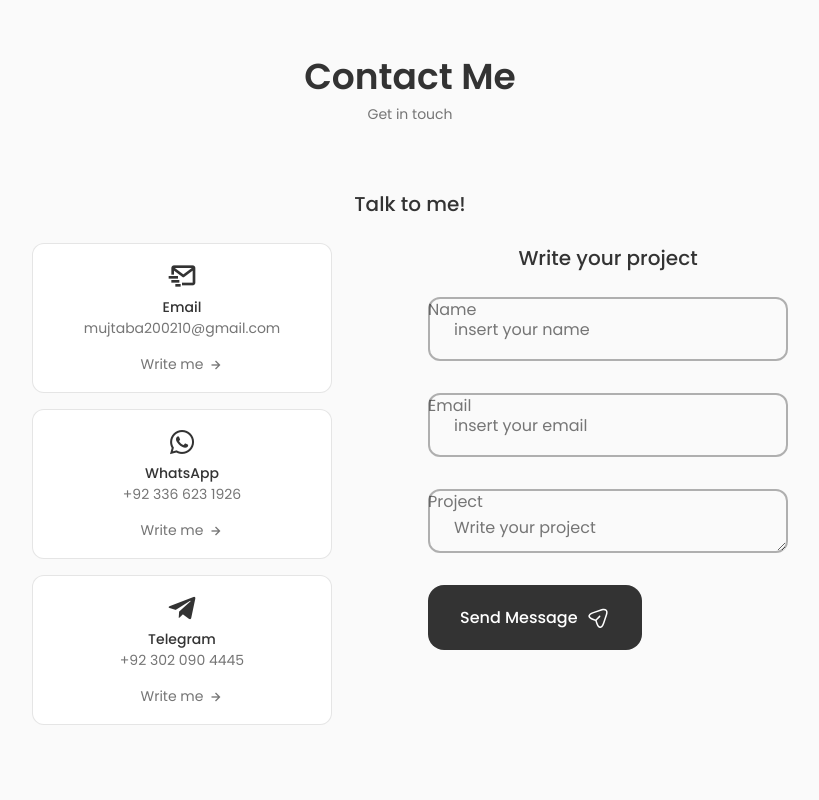
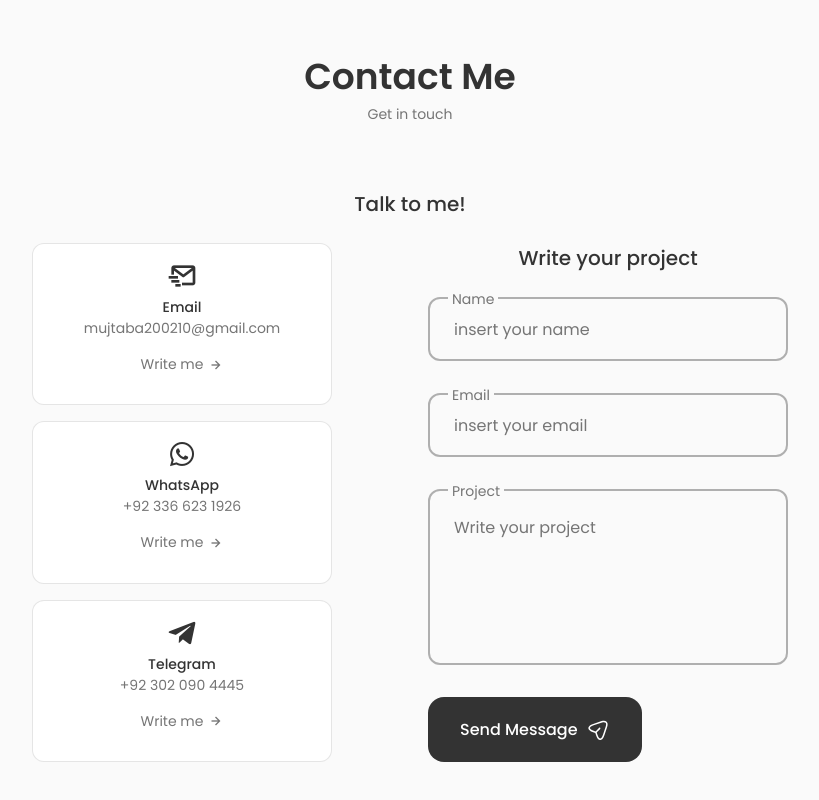
Before and after one commit to AhmadMujtaba200210/personal-portfolio, a React (Create React App) app in the folder portfolio/: page / in a window 1280 px wide. Shown: the part 3208-4008 px from the top of the page, without its empty margins (230-1049 px from the left). Built offline with nearby package versions, Linux system fonts and the light colour scheme.

Commit message:
feat: working on contact form

```diff
--- a/portfolio/src/components/contact/Contact.jsx
+++ b/portfolio/src/components/contact/Contact.jsx
@@ -69,7 +69,7 @@
               />
             </div>
 
-            <div className="contact__form-div">
+            <div className="contact__form-div contact__form-area">
               <label className="contact__form-tag">Project</label>
              <textarea name="project" cols="30" rows="10"
              className='contact__form-input' placeholder='Write your project'></textarea>
--- a/portfolio/src/components/contact/contact.css
+++ b/portfolio/src/components/contact/contact.css
@@ -83,3 +83,21 @@
 .contact__form{
     width: 360px;
 }
+
+.contact__form-tag{
+    position: absolute;
+    top: -0.75rem;
+    left: 1.25rem;
+    font-size: var(--small-font-size);
+    padding: 0.25rem;
+    background-color: var(--body-color);
+    z-index: 10;
+}
+
+.contact__form-area{
+    height: 11rem;
+}
+
+.contact__form-area textarea{
+    resize: none;
+}
```
